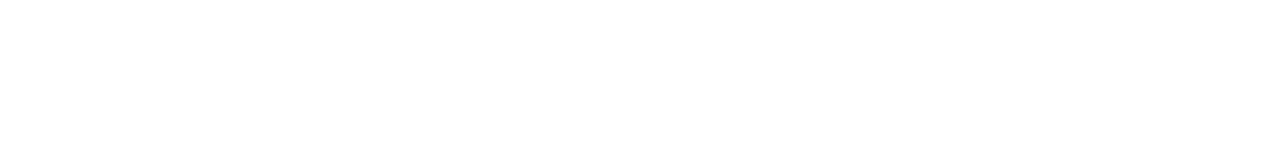
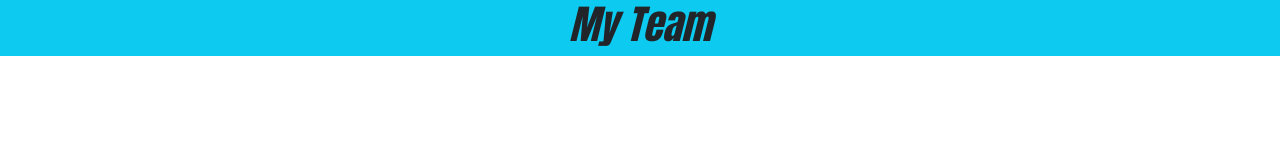
Before and after one commit to jckutch/team-profile-gen-jk10, a website: page dist/index.html in a window 1280 px wide. Drawn offline with nearby package versions, Linux system fonts and the light colour scheme.

Commit message:
added title and header, w html, css

```diff
--- a/dist/index.html
+++ b/dist/index.html
@@ -4,9 +4,25 @@
     <meta charset="UTF-8">
     <meta http-equiv="X-UA-Compatible" content="IE=edge">
     <meta name="viewport" content="width=device-width, initial-scale=1.0">
-    <title>Document</title>
+    <link
+    href="https://cdn.jsdelivr.net/npm/bootstrap@5.1.3/dist/css/bootstrap.min.css"
+    rel="stylesheet"
+    integrity="sha384-1BmE4kWBq78iYhFldvKuhfTAU6auU8tT94WrHftjDbrCEXSU1oBoqyl2QvZ6jIW3"
+    crossorigin="anonymous"/>
+    <link rel="stylesheet" href="style.css">
+    <title>My Team</title>
 </head>
+<header>
+    <div class="container-fluid">
+        <div class="row">
+          <div class="col-16 mb-4 team-heading jumbotron bg-info text-blue">
+            <h1 class="text-center">My Team</h1>
+          </div>
+        </div>
+    </div>
+</header>
 <body>
+
 
 </body>
 </html>
--- a/dist/style.css
+++ b/dist/style.css
@@ -0,0 +1,10 @@
+.jumbotron {
+    text-align: center;
+    text-transform: uppercase;
+    font-size: larger;
+    font-weight: bolder;
+    font-family: Impact, Haettenschweiler, 'Arial Narrow Bold', sans-serif;
+	font-style: italic;
+    font-variant: normal;
+    text-transform: capitalize;
+}
```
